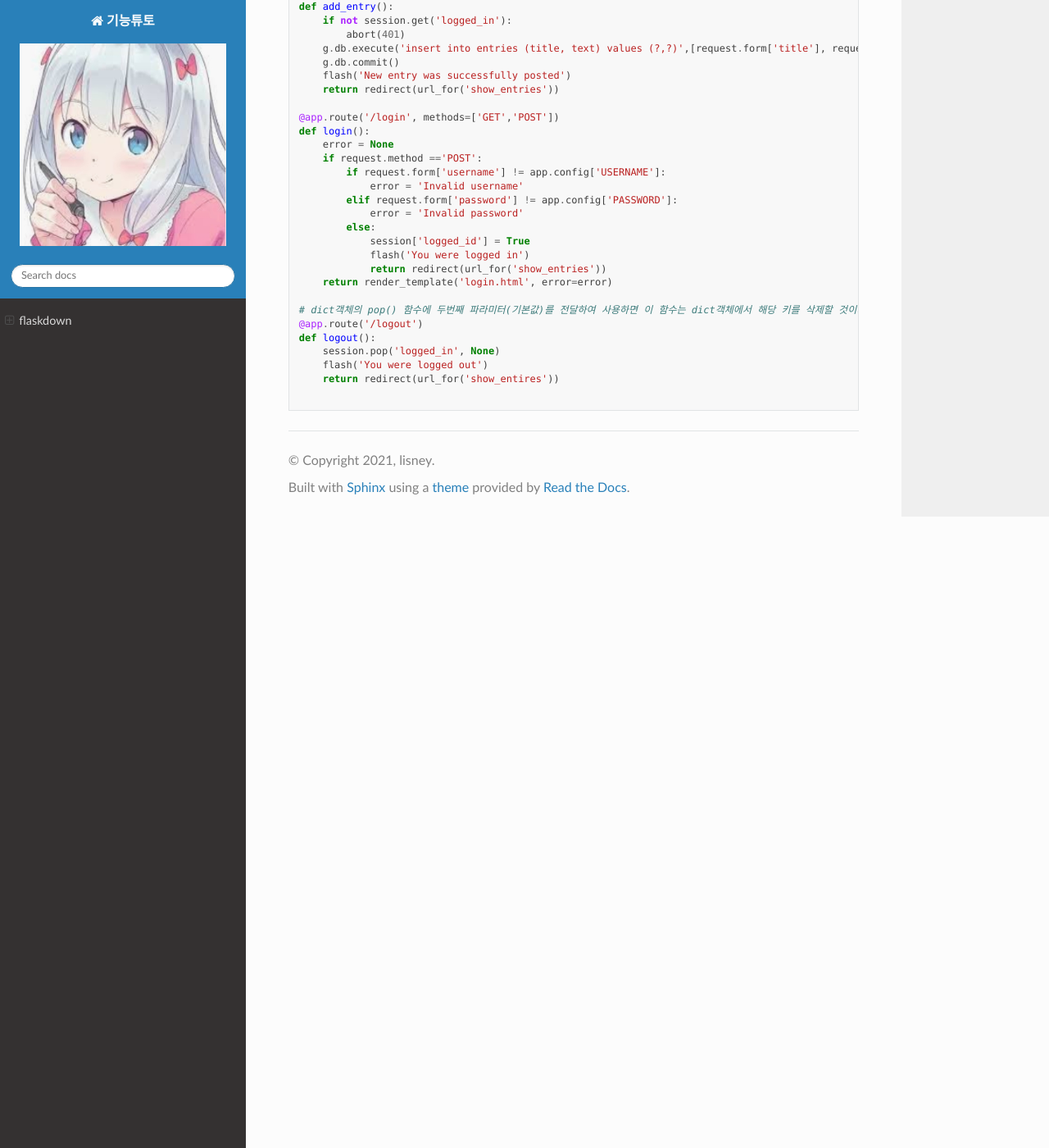
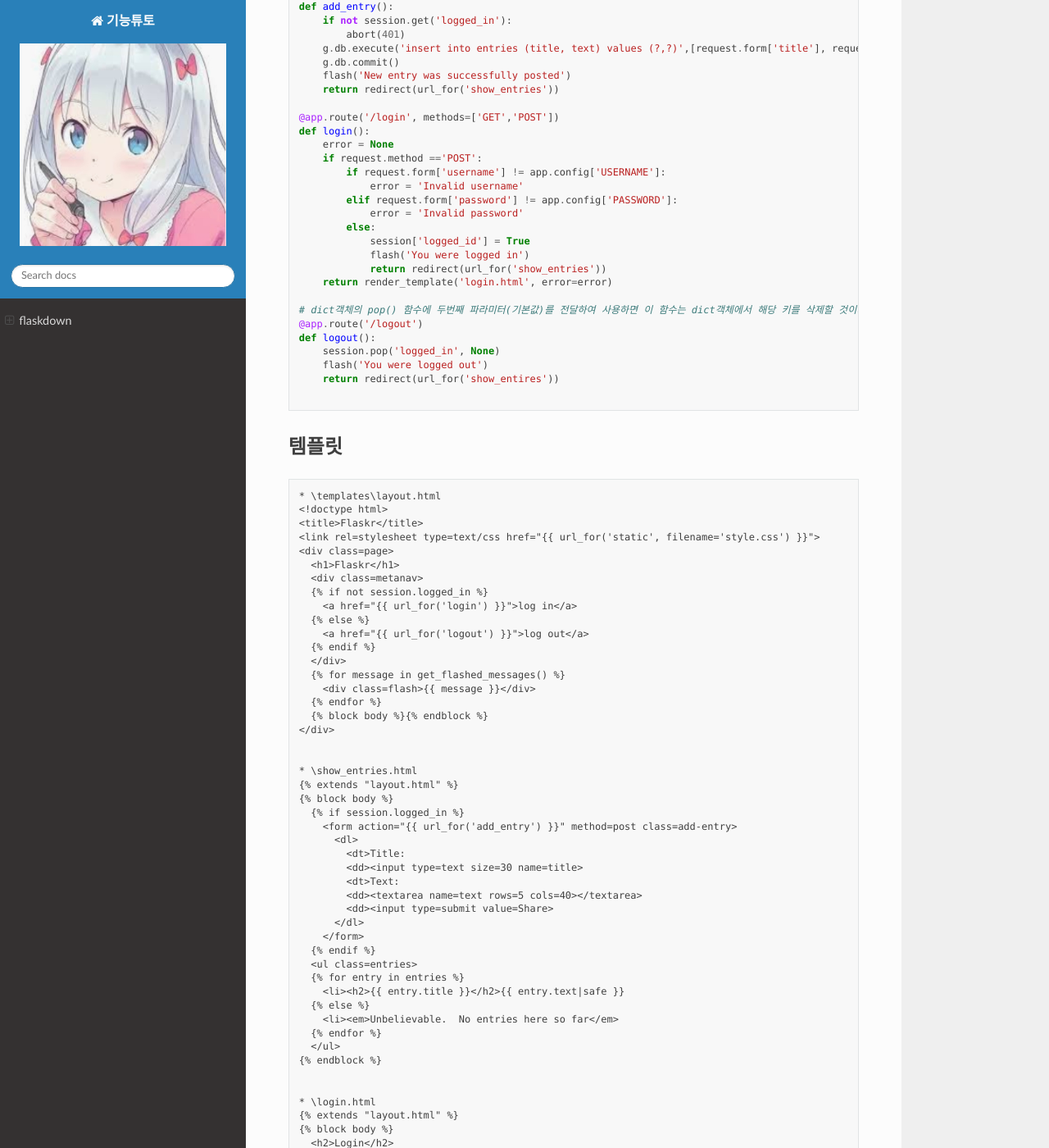
Before and after one commit to lisney/RTD, a Sphinx documentation site: the page built from docs/source/new/flask_down.md, in a window 1280 px wide and 1400 px high, scrolled down 2127 px. Shown: the whole window at 82% size. Built offline with Sphinx 7.4.7 and the Read the Docs theme 2.0.0, drawn with Linux system fonts in a browser that asks for light colours; pages that are not in the unit, such as notebooks, are missing from menus; some of the changed text lies outside the part shown.

Commit message:
Update flask_down.md

````diff
--- a/docs/source/new/flask_down.md
+++ b/docs/source/new/flask_down.md
@@ -151,3 +151,97 @@ def logout():
     return redirect(url_for('show_entires'))
 
 ```
+
+
+
+템플릿
+----------
+
+```
+* \templates\layout.html
+<!doctype html>
+<title>Flaskr</title>
+<link rel=stylesheet type=text/css href="{{ url_for('static', filename='style.css') }}">
+<div class=page>
+  <h1>Flaskr</h1>
+  <div class=metanav>
+  {% if not session.logged_in %}
+    <a href="{{ url_for('login') }}">log in</a>
+  {% else %}
+    <a href="{{ url_for('logout') }}">log out</a>
+  {% endif %}
+  </div>
+  {% for message in get_flashed_messages() %}
+    <div class=flash>{{ message }}</div>
+  {% endfor %}
+  {% block body %}{% endblock %}
+</div>
+
+
+* \show_entries.html
+{% extends "layout.html" %}
+{% block body %}
+  {% if session.logged_in %}
+    <form action="{{ url_for('add_entry') }}" method=post class=add-entry>
+      <dl>
+        <dt>Title:
+        <dd><input type=text size=30 name=title>
+        <dt>Text:
+        <dd><textarea name=text rows=5 cols=40></textarea>
+        <dd><input type=submit value=Share>
+      </dl>
+    </form>
+  {% endif %}
+  <ul class=entries>
+  {% for entry in entries %}
+    <li><h2>{{ entry.title }}</h2>{{ entry.text|safe }}
+  {% else %}
+    <li><em>Unbelievable.  No entries here so far</em>
+  {% endfor %}
+  </ul>
+{% endblock %}
+
+
+* \login.html
+{% extends "layout.html" %}
+{% block body %}
+  <h2>Login</h2>
+  {% if error %}<p class=error><strong>Error:</strong> {{ error }}{% endif %}
+  <form action="{{ url_for('login') }}" method=post>
+    <dl>
+      <dt>Username:
+      <dd><input type=text name=username>
+      <dt>Password:
+      <dd><input type=password name=password>
+      <dd><input type=submit value=Login>
+    </dl>
+  </form>
+{% endblock %}
+
+```
+
+
+스타일 추가
+----------
+
+```
+* \static\style.css
+body            { font-family: sans-serif; background: #eee; }
+a, h1, h2       { color: #377BA8; }
+h1, h2          { font-family: 'Georgia', serif; margin: 0; }
+h1              { border-bottom: 2px solid #eee; }
+h2              { font-size: 1.2em; }
+
+.page           { margin: 2em auto; width: 35em; border: 5px solid #ccc;
+                  padding: 0.8em; background: white; }
+.entries        { list-style: none; margin: 0; padding: 0; }
+.entries li     { margin: 0.8em 1.2em; }
+.entries li h2  { margin-left: -1em; }
+.add-entry      { font-size: 0.9em; border-bottom: 1px solid #ccc; }
+.add-entry dl   { font-weight: bold; }
+.metanav        { text-align: right; font-size: 0.8em; padding: 0.3em;
+                  margin-bottom: 1em; background: #fafafa; }
+.flash          { background: #CEE5F5; padding: 0.5em;
+                  border: 1px solid #AACBE2; }
+.error          { background: #F0D6D6; padding: 0.5em; }
+```
````
